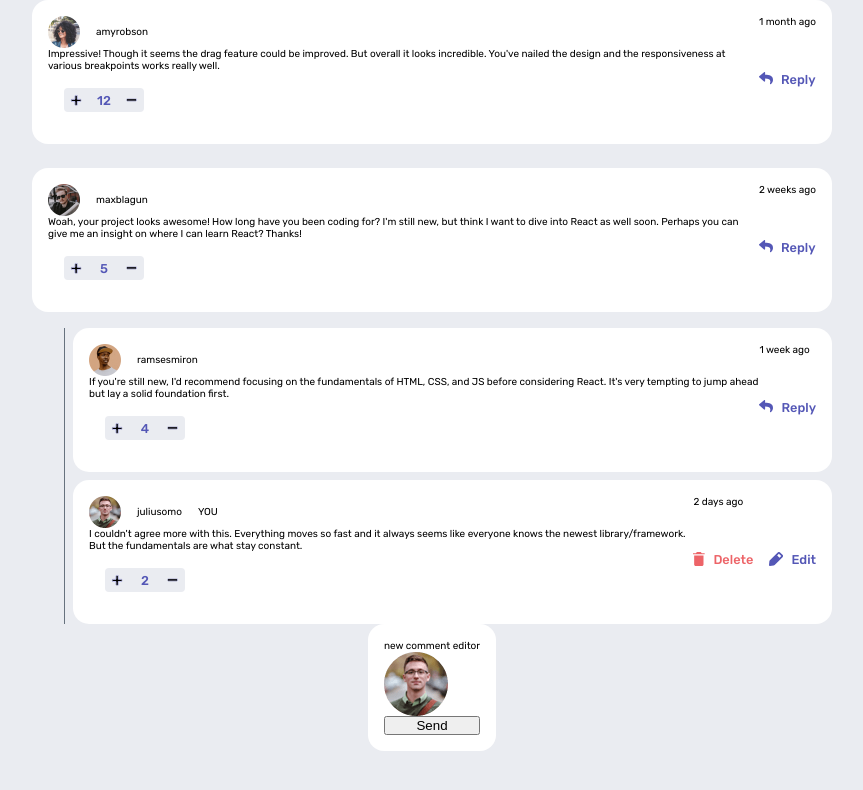
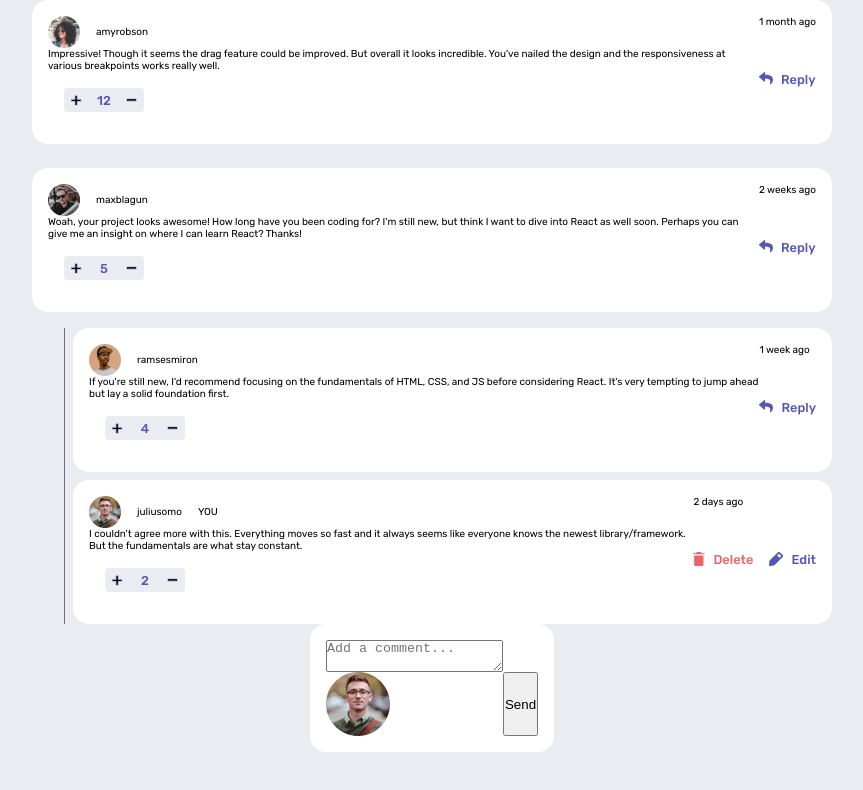
Before and after one commit to riwepo/fem-interactive-comments-section, a React (Create React App) app: page / in a window 1280 px wide. Shown: the top 790 px of the page, without its empty margins (176-1039 px from the left). Built offline with nearby package versions, Linux system fonts and the light colour scheme.

Commit message:
implementing new comment editor

```diff
--- a/src/components/NewCommentEditor.js
+++ b/src/components/NewCommentEditor.js
@@ -12,13 +12,13 @@ function NewCommentEditor() {
   return (
     <Card>
       <div className={classes.container}>
-        <p>new comment editor</p>
+        <textarea className={classes.textarea} placeholder="Add a comment..." />
         <img
-          className={classes.image}
+          className={classes.img}
           src={process.env.PUBLIC_URL + getAvatarPath(currentUser.username)}
           alt={`user ${currentUser.username} avatar`}
         />
-        <button className={classes.image}>Send</button>
+        <button className={classes.button}>Send</button>
       </div>
     </Card>
   );
--- a/src/components/NewCommentEditor.module.css
+++ b/src/components/NewCommentEditor.module.css
@@ -1,3 +1,19 @@
 .container {
   display: grid;
 }
+
+.textArea {
+  grid-row: 1;
+  grid-column-start: 1;
+  grid-column-end: 2;
+}
+
+.img {
+  grid-row: 2;
+  grid-column: 1;
+}
+
+.button {
+  grid-row: 2;
+  grid-column: 2;
+}
```
